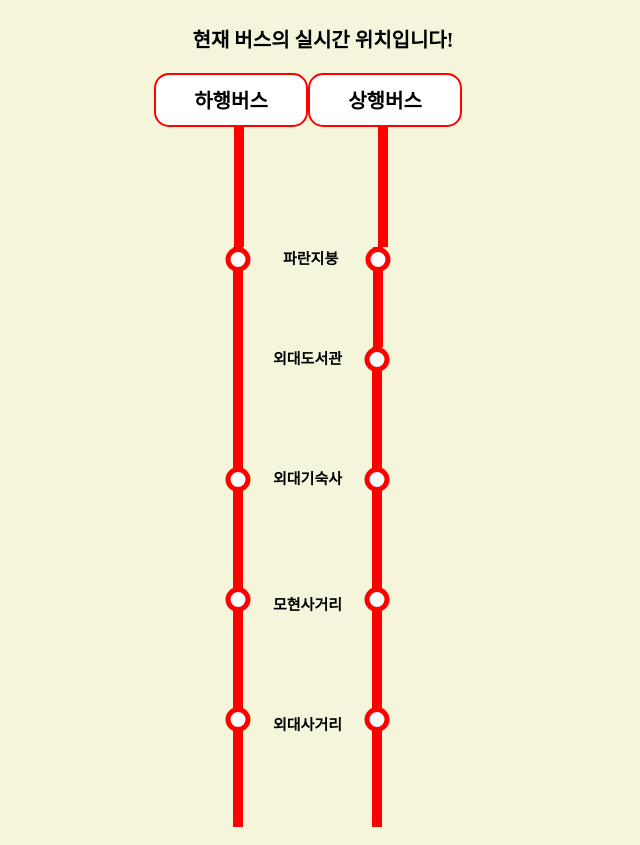
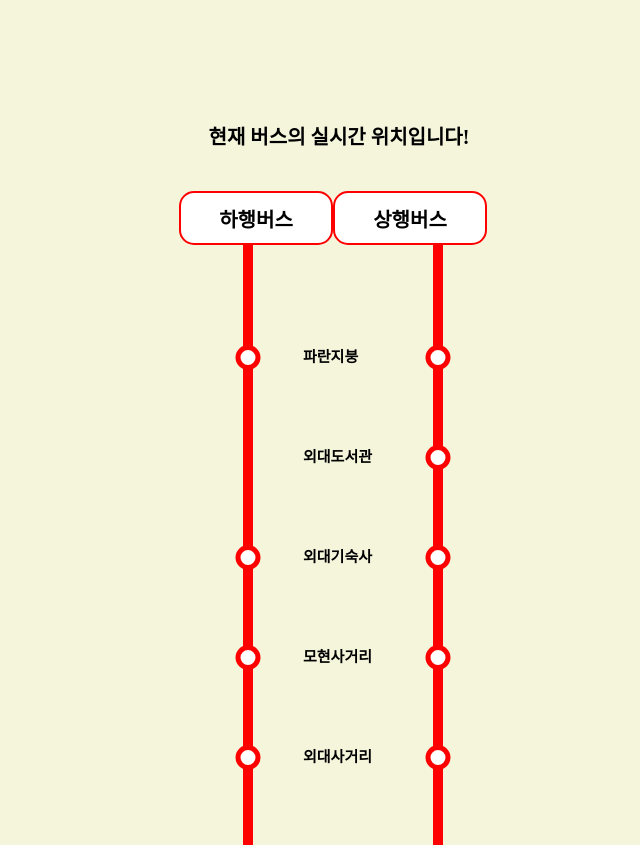
Before and after one commit to leestana01/Hufs_BusTime, a Django app: page /bus-list/ in a window 1280 px wide. Shown: the whole page, without its empty margins (302-942 px from the left). Run offline with Django 4.2, Linux system fonts and the light colour scheme; data comes from the database, SQL or seed files in the repository; data that the repository does not hold is empty.

Commit message:
css 속성 깔끔하게 정리, 로고는 자꾸 오류나길래 화가 나서 잠시 빼둠

```diff
--- a/bustimeline/UpBus/templates/bus_list.html
+++ b/bustimeline/UpBus/templates/bus_list.html
@@ -27,6 +27,8 @@
         .container1 {
             display: flex;
             align-items: center;
+            margin-top: -180px;
+            margin-left: 10px;
         }
 
         .container2 {
@@ -39,11 +41,15 @@
             display: flex;
             flex-direction: column;
             align-items: center;
+            height: 100px;
+            margin-left: 50px;
+            margin-right: 30px;
         }
 
         .linear {
             display: flex;
             flex-direction: linear;
+
         }
 
         .red-line {
@@ -58,6 +64,8 @@
             width: 10px;
             height: 120px;
             background-color: red;
+
+
         }
 
         .rectangle {
@@ -74,9 +82,7 @@
 
         }
 
-        .text {
-            font-size: 13px;
-        }
+
 
 
 
@@ -94,31 +100,6 @@
             /* .circle 요소를 .red-line 요소 위로 올리기 */
         }
 
-        .likeEmpty {
-            width: 10px;
-            height: 30px;
-            border: 2px solid red;
-            margin: 60px 0;
-        }
-
-        .word-container {
-            position: absolute;
-            top: 14%;
-            left: 50%;
-            transform: translateX(-50%);
-            display: flex;
-            flex-direction: column;
-            align-items: center;
-        }
-
-        .word {
-            font-size: 14px;
-            margin: 65px 0;
-        }
-
-        .text-container p {
-            margin: 5px 0;
-        }
 
         .bus-div-style {
             font-size: 15px;
@@ -139,10 +120,17 @@
 
         .bus-updiv-style{
             width: 200px;
+
+            line-height:35px;
+            margin-right: -40px;
         }
 
         .bus-station {
+            width:80px;
             font-size: 15px;
+            font-weight: bold;
+            font-family: 'Inter';
+            margin-left: 20px;
         }
 
         .bus-div-nums {
@@ -152,6 +140,35 @@
         font-weight: bold;
         font-family: 'Inter';
     }
+
+    .bus_list_logo {
+        width:180px;
+        height:70px;
+        margin-left: -50px;
+        margin-top:-400px;
+    }
+
+    .text-font {
+        font-size: 20px;
+        color:black;
+        font-weight: bold;
+        margin-top: 10px;
+        margin-left: 2px;
+    }
+
+    .text-font-2 {
+        font-size: 20px;
+        color:black;
+        font-weight: bold;
+
+    }
+
+    .div_center_red_station_red {
+        display: flex;
+        gap: 10px;
+        width:650px;
+    }
+
 
     </style>
 
@@ -163,26 +180,24 @@
 <body>
 
     <div id="main-container">
-        <div id="container">
+
+
             <div class="container2">
                 <!--상행버스/하행버스 팻말과 노선 요소들의 수직 배치를 위한 컨테이너, 맨 마지막에 닫혀야 함-->
 
-                <div>
-                    <img src='/static/로고.png' style="width:180px; height:70px; margin-left: -50px; margin-top: -50px;">
-                </div>
 
                 <div>
-                    <p style="font-size: 20px; color:black; font-weight: bold; margin-top: 10px; margin-left: -30px;">현재 버스의 실시간 위치입니다!</p>
+                    <p class="text-font" style="margin-top:-250px;">현재 버스의 실시간 위치입니다!</p>
                 </div>
 
                 <!--'상행버스'와 '하행버스'를 적을 div 두개를 container1(수평배치)에 담음-->
-                <div id="container1" class="container1", style="margin-left: 20px; margin-right: 80px;">
+                <div class="container1" style="margin-top: -180px; margin-left: -10px;">
                     <div class="rectangle">
-                        <p class="text", style="font-size: 20px; font-weight: bold; font-family: 'Inter';">하행버스</p>
+                        <p class="text-font-2">하행버스</p>
 
                     </div>
                     <div class="rectangle">
-                        <p class="text", style="font-size: 20px; font-weight: bold; font-family: 'Inter';">상행버스</p>
+                        <p class="text-font-2">상행버스</p>
 
                     </div>
                 </div>
@@ -192,46 +207,50 @@
                 <!--프론트엔드 개발 끝!!!!-->
 
 
-                <div style="display:flex; width:120px; margin-right: 80px;">
+                <div style="display:flex; margin-left:-10px">
 
-                    <div class="column" style="margin-left: -4px; margin-right: 13px;">
+                    <div class="column">
                         <div class="red-line-long"></div>
                     </div>
 
-                    <div class="column" style="margin-left: 121px;">
+                    <div class="bus-station"></div>
+
+                    <div class="column">
                         <div class="red-line-long"></div>
                     </div>
 
                 </div>
 
                 <!--모든 정보를 담은 컨테이너 _ 수직정렬-->
-                <div class="column" , style="margin-left: 240px; margin: 0 auto">
+                <div class="column">
 
                     <!--div를 만들고 가로로 요소 배치(하행버스, 흰 동글, 정류장, 흰 동글, 상행버스)-->
-                    <div style="display: flex; gap: 10px; width:650px;" id="big DIV">
+                    <div class="div_center_red_station_red" id="big DIV1">
 
 
-                        <div class="bus-updiv-style" style="text-align:end; line-height:35px; margin-right: -40px;">
+                        <div class="bus-updiv-style">
                             {% for value in downList.0 %}
-                            <div style="display: flex; margin-bottom: 0%; display: inline-block;">
-                                <span class="bus-div-style">
+                            <div style="display: flex; display: inline-block;">
+                                <span class="bus-div-style" style="text-align: end;">
                                     <img src="/static/버스 이미지_adobe_express.svg" style="width:20px;">
                                     {{ value }}</span> <!-- 버스 번호 -->
                             </div>
                             {% endfor %}
                         </div>
 
-                        <div style="display:flex; flex-grow: 0; justify-content:center"> <!-- 한 세트의 요소-->
+                        <div style="display:flex;"> <!-- 한 세트의 요소-->
 
-                            <div class="column" style="height: 100px; margin-left: 50px; margin-right: 30px;">
+                            <div class="column">
                                 <div class="red-line-long">
                                     <div class="circle"></div>
                                 </div>
                             </div>
 
-                            <div class="bus-station" style="margin-right: 35px; padding-left: 10px; font-weight: bold; font-family: 'Inter';"> 파란지붕 </div>
 
-                            <div class="column" style="height: 100px;;">
+
+                            <div class="bus-station"> 파란지붕 </div>
+
+                            <div class="column">
                                 <div class="red-line-long">
                                     <div class="circle"></div>
                                 </div>
@@ -241,9 +260,9 @@
 
                         <!--그리고 상행버스의 파란지붕 정류장 버스 리스트를 담는 div-->
 
-                        <div class="bus-updiv-style" style="text-align:start; line-height:35px">
+                        <div class="bus-updiv-style" style="text-align:start;">
                             {% for value in upList.0 %}
-                            <div style="display: flex; margin-bottom: 0%; display: inline-block;">
+                            <div style="display: flex; display: inline-block;">
                                 <span class="bus-div-style">
                                     <img src="/static/버스 이미지_adobe_express.svg" style="width:20px;">
                                     {{ value }}</span>
@@ -262,20 +281,20 @@
                     <!--------------------------------이 밑으로 코드 반복생성----------------------------------------------->
 
                     <!--두번째 단락(도서관 부분)-->
-                    <div style="display: flex; gap: 10px; width:650px;" id="big DIV">
+                    <div class="div_center_red_station_red" id="big DIV2">
 
-                        <div class="bus-updiv-style", style="margin-right: -40px;"></div>
+                        <div class="bus-updiv-style"></div>
 
-                        <div style="display:flex; flex-grow: 0; justify-content:center">
+                        <div style="display:flex;">
 
-                            <div class="column" style="margin-left: 50px; margin-right: 30px;">
+                            <div class="column">
                                 <div class="red-line-long">
                                 </div>
                             </div>
 
-                            <div class="bus-station" style="margin-right: 30px; font-weight: bold; font-family: 'Inter';">외대도서관</div>
+                            <div class="bus-station">외대도서관</div>
 
-                            <div class="container2">
+                            <div class="column">
                                 <div class="red-line-long">
                                     <div class="circle"></div>
                                 </div>
@@ -283,9 +302,9 @@
 
                         </div>
 
-                        <div class="bus-updiv-style" style="text-align:start; line-height:35px">
+                        <div class="bus-updiv-style" style="text-align:start;">
                             {% for value in upList.1 %}
-                            <div class="linear" style="margin-bottom: 0%; display: inline-block;">
+                            <div class="linear" style="display: inline-block;">
                                 <span class="bus-div-style">
                                     <img src="/static/버스 이미지_adobe_express.svg" style="width:20px;">
                                     {{ value }}</span>
@@ -299,9 +318,9 @@
 
                     <!--세번째 단락(기숙사 부분)-->
 
-                    <div style="display: flex; gap: 10px; width:650px;" id="big DIV">
+                    <div class="div_center_red_station_red" id="big DIV3">
 
-                        <div class="bus-updiv-style" style="text-align:end; line-height:35px; margin-right: -40px;">
+                        <div class="bus-updiv-style" style="text-align:end;">
                             {% for value in downList.1 %}
                             <div style="display: flex; display: inline-block;">
                                 <span class="bus-div-style">
@@ -311,15 +330,15 @@
                             {% endfor %}
                         </div>
 
-                        <div style="display:flex; flex-grow:0; justify-content:center">
+                        <div style="display:flex;">
 
-                            <div class="column" style="margin-left: 50px; margin-right: 30px;">
+                            <div class="column">
                                 <div class="red-line-long">
                                     <div class="circle"></div>
                                 </div>
                             </div>
 
-                            <div class="bus-station" style="margin-right: 30px; font-weight: bold; font-family: 'Inter';">외대기숙사</div>
+                            <div class="bus-station">외대기숙사</div>
 
                             <div class="column">
                                 <div class="red-line-long">
@@ -329,7 +348,7 @@
 
                         </div>
 
-                        <div class="bus-updiv-style" style="text-align:start; line-height:35px">
+                        <div class="bus-updiv-style" style="text-align:start;">
                             {% for value in upList.2 %}
                             <div style="display: flex; display: inline-block;">
                                 <span class="bus-div-style">
@@ -343,11 +362,11 @@
 
                     <!--네번째 단락(모현사거리 부분)-->
 
-                    <div style="display: flex; gap: 10px; width:650px; line-height:35px;" id="big DIV">
+                    <div class="div_center_red_station_red" id="big DIV4">
 
-                        <div class="bus-updiv-style" style="text-align:end; margin-right: -40px;">
+                        <div class="bus-updiv-style" style="text-align:end;">
                             {% for value in downList.2 %}
-                            <div style="display: flex; margin-bottom: 0%; display: inline-block; line-height:35px">
+                            <div style="display: flex; display: inline-block;">
 
                                 <span class="bus-div-style">
                                     <img src="/static/버스 이미지_adobe_express.svg" style="width:24px;">
@@ -358,15 +377,15 @@
                             {% endfor %}
                         </div>
 
-                        <div style="display:flex; flex-grow:0; justify-content:center">
+                        <div style="display:flex;">
 
-                            <div class="column" style="margin-left: 50px; margin-right: 30px;">
+                            <div class="column">
                                 <div class="red-line-long">
                                     <div class="circle"></div>
                                 </div>
                             </div>
 
-                            <div class="bus-station" style="margin-right: 30px; font-weight: bold; font-family: 'Inter';">모현사거리</div>
+                            <div class="bus-station">모현사거리</div>
 
                             <div class="column">
                                 <div class="red-line-long">
@@ -376,7 +395,7 @@
 
                         </div>
 
-                        <div class="bus-updiv-style" style="text-align:start; line-height:35px">
+                        <div class="bus-updiv-style" style="text-align:start;">
                             {% for value in upList.3 %}
                             <div style="display: flex; display:inline-block">
                                 <span class="bus-div-style">
@@ -390,9 +409,9 @@
 
                     <!--다섯번째 단락(외대사거리 부분)-->
 
-                    <div style="display: flex; gap: 10px; width:650px; line-height:35px" id="big DIV">
+                    <div class="div_center_red_station_red" id="big DIV5">
 
-                        <div class="bus-updiv-style" style="text-align:end; margin-right: -40px;">
+                        <div class="bus-updiv-style" style="text-align:end;">
                             {% for value in downList.3 %}
                             <div style="display: flex; display:inline-block">
                                 <span class="bus-div-style">
@@ -403,15 +422,15 @@
                         </div>
 
 
-                        <div style="display:flex; flex-grow:0; justify-content:center">
+                        <div style="display:flex;">
 
-                            <div class="column" style="margin-left: 50px; margin-right: 30px;">
+                            <div class="column">
                                 <div class="red-line-long">
                                     <div class="circle"></div>
                                 </div>
                             </div>
 
-                            <div class="bus-station" style="margin-right: 30px; font-weight: bold; font-family: 'Inter';">외대사거리</div>
+                            <div class="bus-station">외대사거리</div>
 
                             <div class="column">
                                 <div class="red-line-long">
@@ -421,7 +440,7 @@
 
                         </div>
 
-                        <div class="bus-updiv-style" style="text-align:start; line-height:35px">
+                        <div class="bus-updiv-style" style="text-align:start;">
                             {% for value in upList.4 %}
                             <div style="display: flex; display:inline-block">
                                 <span class="bus-div-style">
```
